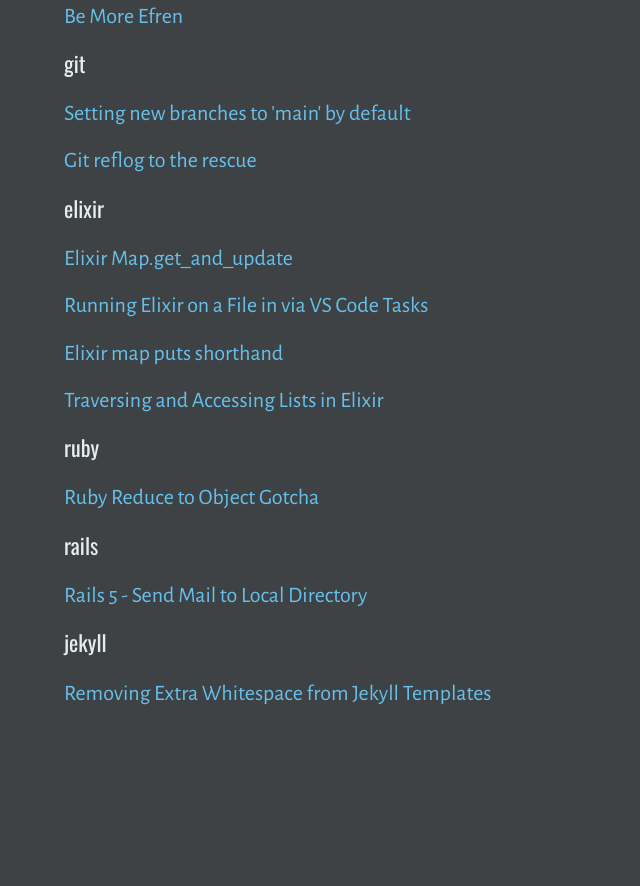
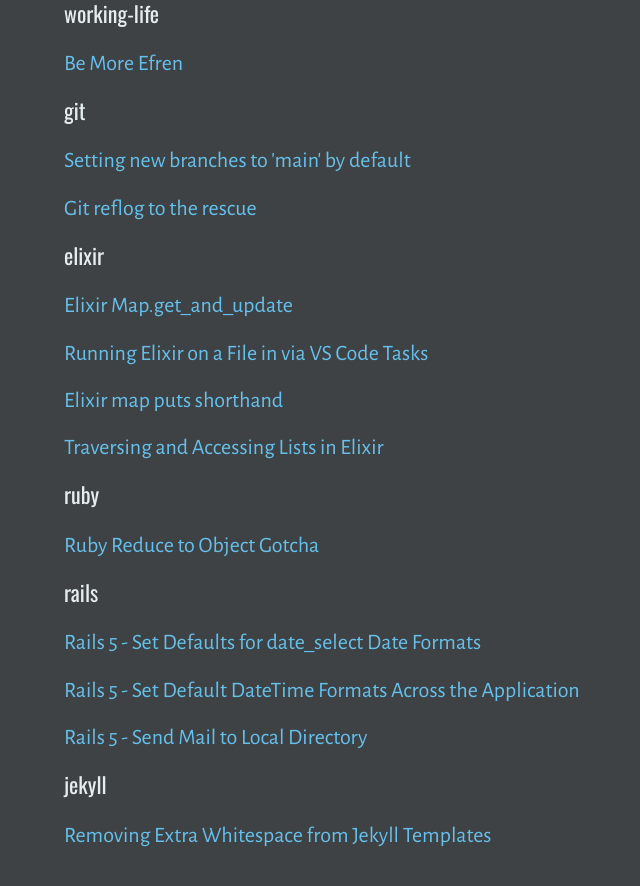
Before and after one commit to outragedpinkracoon/outragedpinkracoon.github.io, a Jekyll site: the page built from categories.html, in a window 1280 px wide and 900 px high, scrolled down 1307 px. Shown: the top 886 px of the window, without its empty margins (80-720 px from the left). Built offline with Jekyll 4.4.1, drawn with Linux system fonts in a browser that asks for light colours; before the commit the page ends 2065 px from its top, so only the background shows below that; some of the changed text lies outside the part shown.

Commit message:
Set default datetime formats across the application in rails 5

````diff
--- /dev/null
+++ b/_posts/2019-09-28-rails-5-set-default-datetime-formats-across-the-application.md
@@ -0,0 +1,33 @@
+---
+title: Rails 5 - Set Default DateTime Formats Across the Application
+layout: post
+categories: [rails, programming]
+---
+Scenario: You have a preferred default time format you want to use in your app and you need a way to capture this.
+
+Fix: Add the format you want to use to the config/locales/en.yml file
+
+```yaml
+time:
+  formats:
+    default: '%d/%m/%Y'
+```
+
+Now you can use the l helper method in your views or wherever you like (prefix with i18n module where you need to) and it will pick up this format.
+
+```ruby
+<%= l(@transaction.transaction_date) %>
+```
+You can also specify a named format to use where you like too:
+
+```yaml
+time:
+  formats:
+    fun: '%d-%m-%Y'
+```
+
+Then we can use it like so:
+
+```ruby
+<%= l(@transaction.transaction_date), format: :fun %>
+```
--- a/_posts/2019-09-28-rails-5-set-defaults-for-date-select-date-formats.md
+++ b/_posts/2019-09-28-rails-5-set-defaults-for-date-select-date-formats.md
@@ -1,7 +1,7 @@
 ---
 title: Rails 5 - Set Defaults for date_select Date Formats
 layout: post
-categories: [programming]
+categories: [rails, programming]
 ---
 Scenario: You’re using a date_select form helper and the parts of the date are displaying in YYYY/MM/DD format.
 
````
